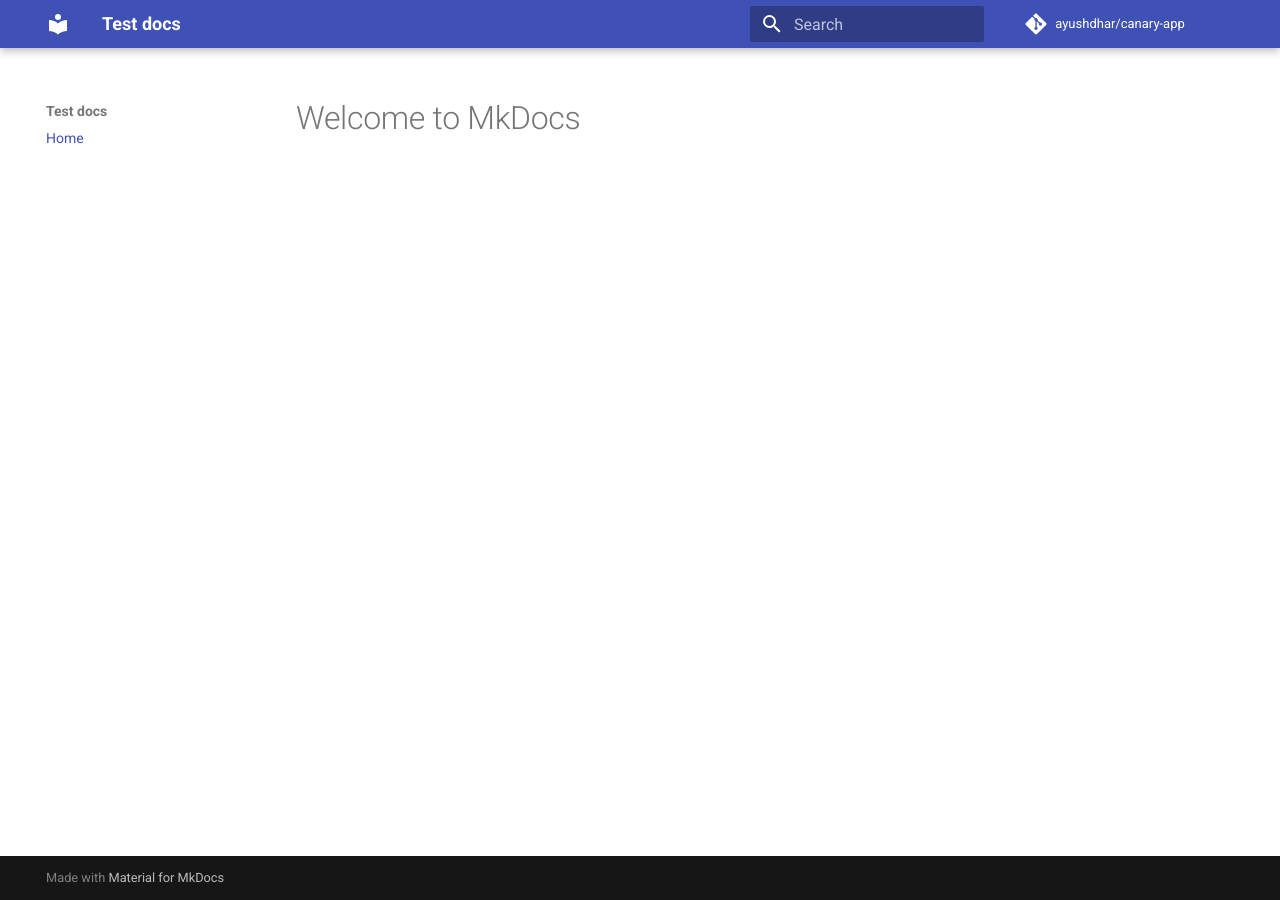
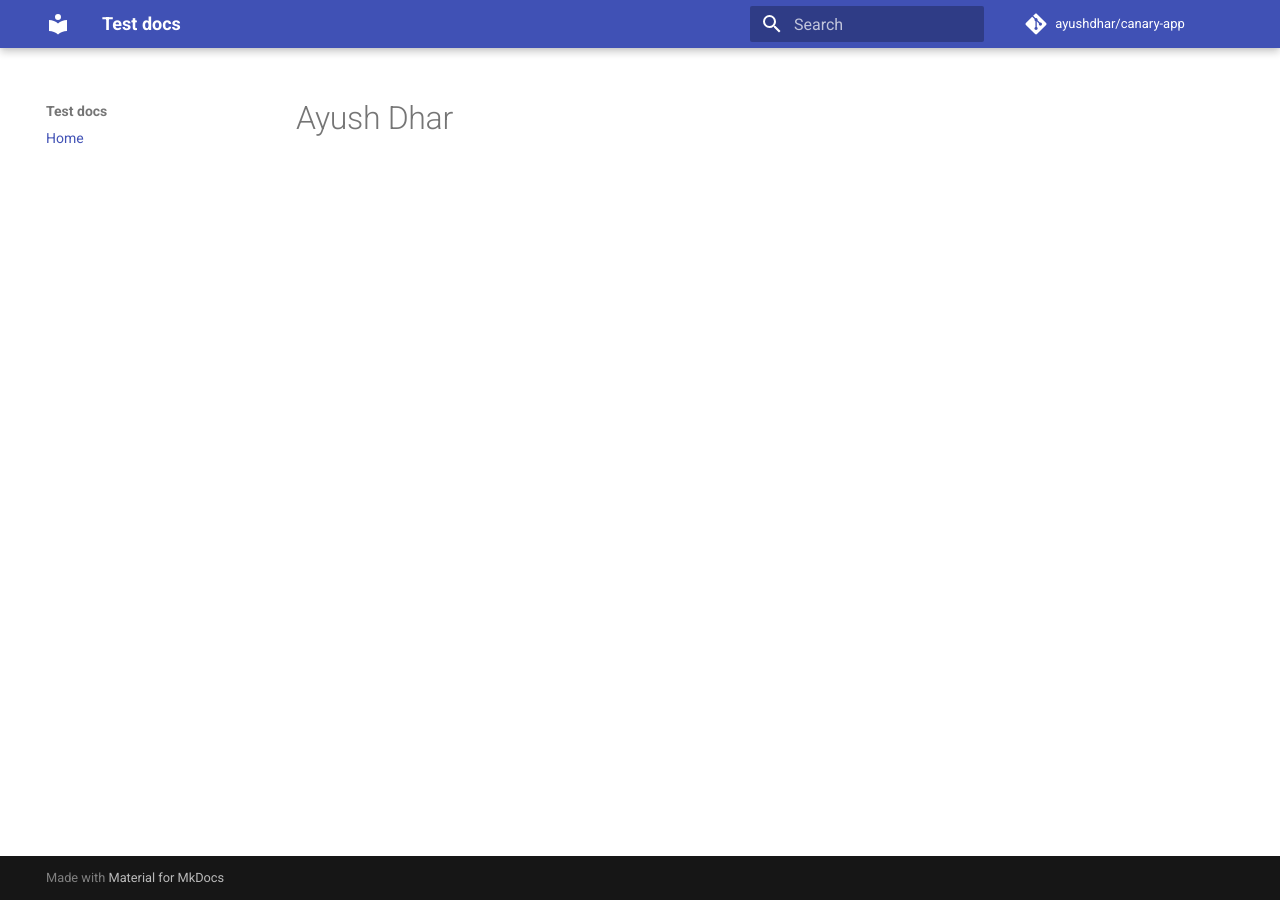
Before and after one commit to cleancoder8/canary-app, an MkDocs documentation site: the page built from docs/index.md, in a window 1280 px wide. Built offline with MkDocs 1.6.1 and Material for MkDocs 9.7.7, drawn with Linux system fonts in a browser that asks for light colours; comment, search, counter and statistics services are not loaded.

Commit message:
add mkdocs

```diff
--- a/docs/index.md
+++ b/docs/index.md
@@ -1 +1 @@
-# Welcome to MkDocs
+# Ayush Dhar
```
